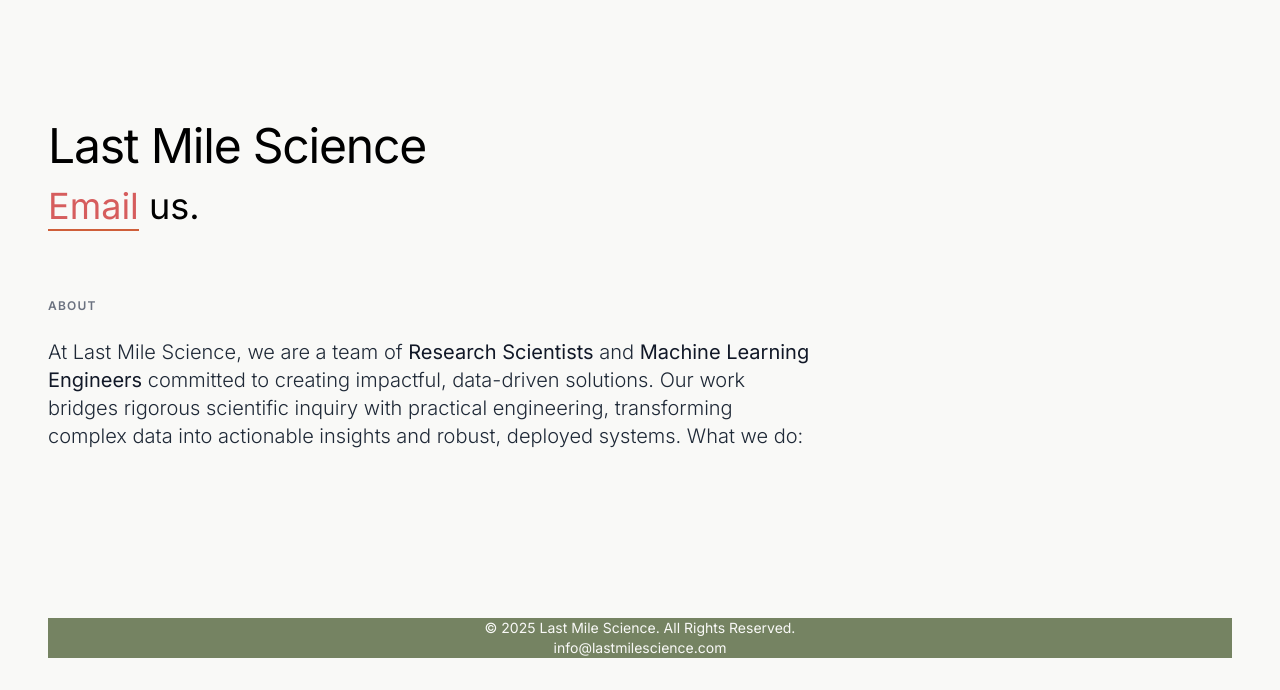
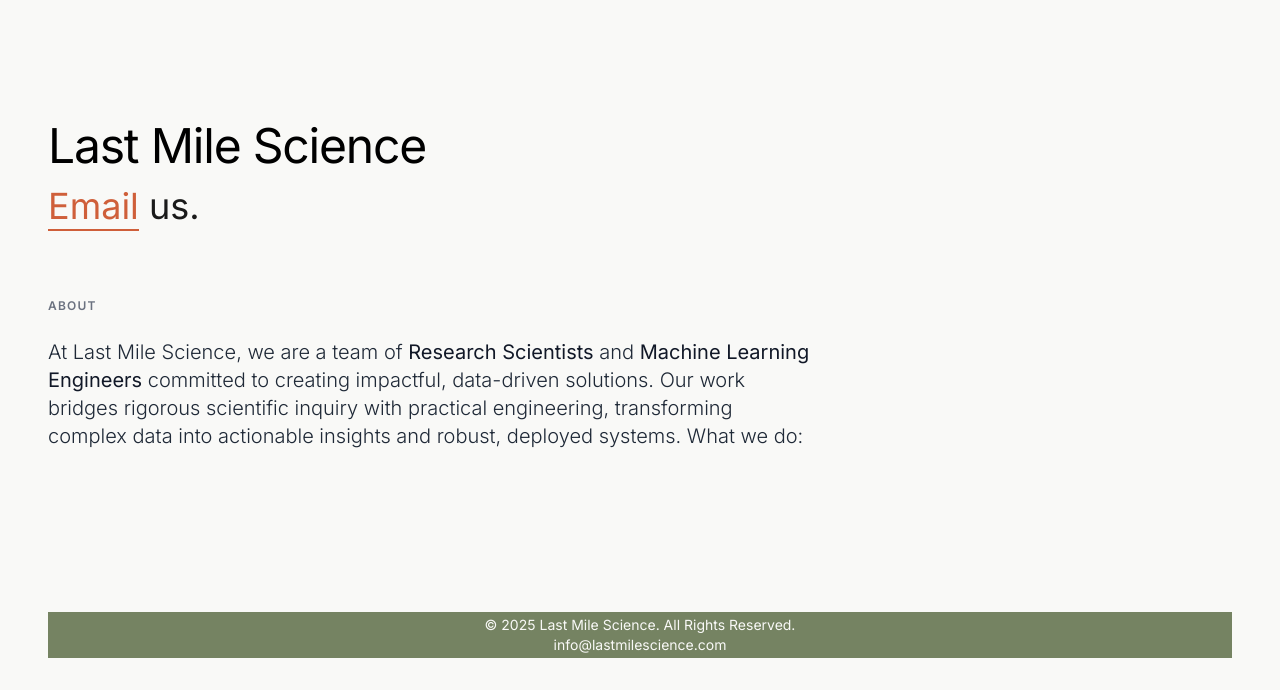
Before and after one commit to lastmilescience/lastmilescience.com, a plain HTML site: page html/index.html in a window 1280 px wide. Shown: the part 110-800 px from the top of the page. Drawn offline with nearby package versions, Linux system fonts and the light colour scheme.

Commit message:
link style

```diff
--- a/html/index.html
+++ b/html/index.html
@@ -83,9 +83,9 @@
                 <h1 class="text-4xl md:text-5xl font-medium tracking-tight text-black">
                     Last Mile Science
                 </h1>
-                <p class="text-3xl md:text-4xl font-normal text-black leading-tight">
+                <p class="text-3xl md:text-4xl leading-tight">
                     <a target="_blank" rel="noopener noreferrer" href="mailto:info@hrmerrill.dev"
-                        class="custom-link text-[#d65d5d]">Email</a> us.
+                        class="custom-link">Email</a> us.
                 </p>
             </div>
 
--- a/html/styles.css
+++ b/html/styles.css
@@ -22,6 +22,7 @@ body {
 /* Custom underline style for the links */
 .custom-link {
     text-decoration: none;
+    color: var(--orange-dark);
     border-bottom: 2px solid var(--orange-dark);
     padding-bottom: 1px;
     transition: border-color 0.2s ease;
@@ -29,6 +30,7 @@ body {
 
 .custom-link:hover {
     border-color: var(--orange-light);
+    color: var(--orange-light);
 }
 
 /* Smooth fade in */
@@ -102,5 +104,6 @@ nav a {
 footer {
     background-color: var(--green-dark);
     color: var(--bg-main);
+    padding: 3px;
     text-align: center;
 }
```
